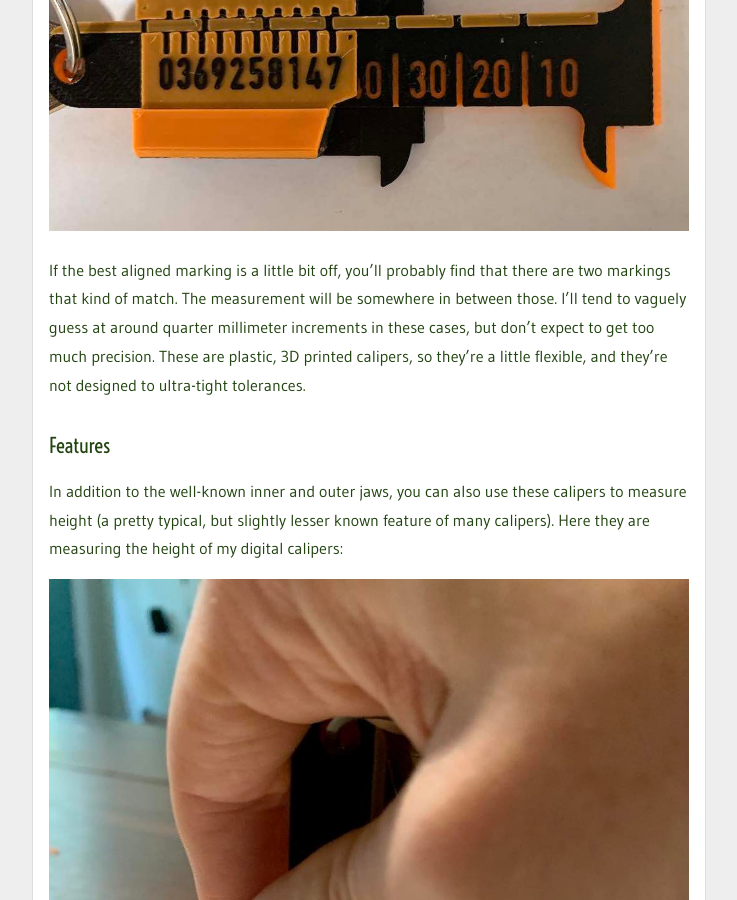
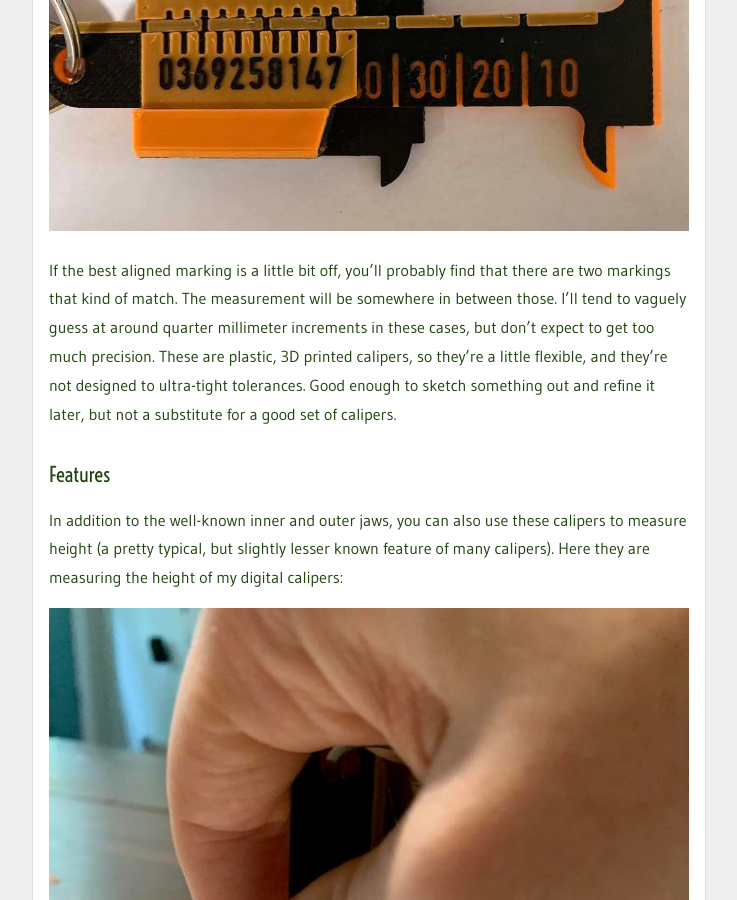
Before and after one commit to osuushi/osuushi.github.com, a Jekyll site: the page built from _posts/2022-06-12-keychain-calipers.md, in a window 1280 px wide and 900 px high, scrolled down 2689 px. Shown: the whole window, without its empty margins (223-960 px from the left). Built offline with Jekyll 4.4.1, drawn with Linux system fonts in a browser that asks for light colours.

Commit message:
Tweak phrasing

```diff
--- a/_posts/2022-06-12-keychain-calipers.md
+++ b/_posts/2022-06-12-keychain-calipers.md
@@ -67,7 +67,8 @@ are two markings that kind of match. The measurement will be somewhere in
 between those. I'll tend to vaguely guess at around quarter millimeter
 increments in these cases, but don't expect to get too much precision. These are
 plastic, 3D printed calipers, so they're a little flexible, and they're not
-designed to ultra-tight tolerances.
+designed to ultra-tight tolerances. Good enough to sketch something out and
+refine it later, but not a substitute for a good set of calipers.
 
 ## Features
 
```
